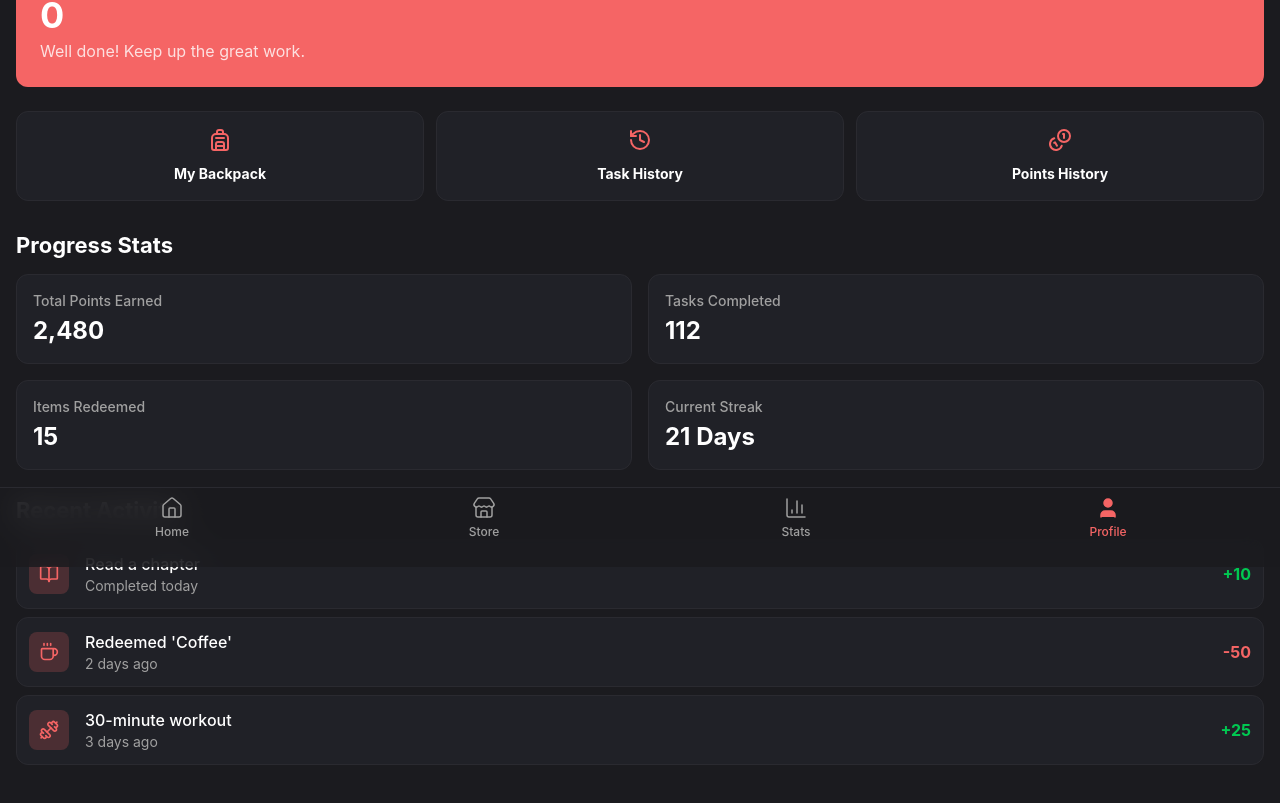
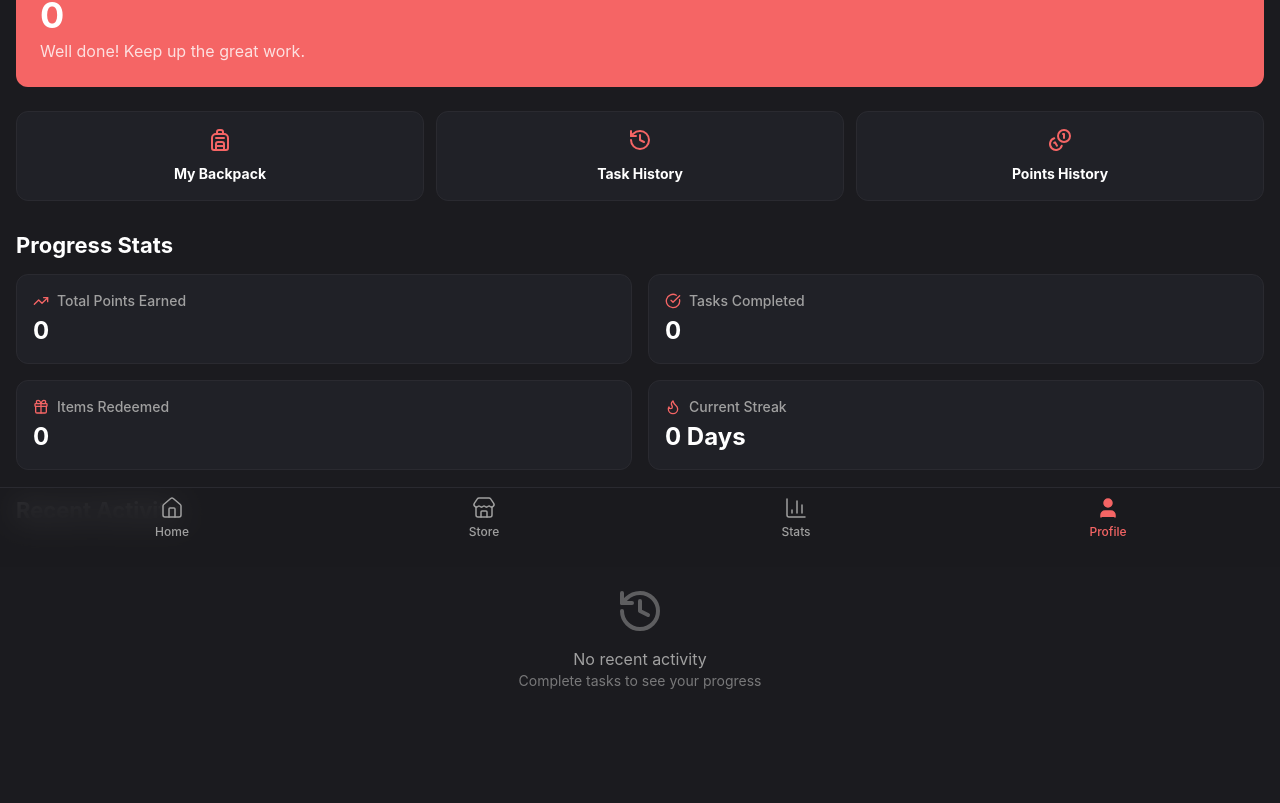
Before and after one commit to ruinb0wman/exp1, a React (Vite) app: page /profile in a window 1280 px wide. Shown: the part 233-1036 px from the top of the page. Built offline with nearby package versions, Linux system fonts and the light colour scheme; the HTML template or start-up script is replaced by a standard one.

Commit message:
implement profile stat

```diff
--- /dev/null
+++ b/src/hooks/useProfileStats.ts
@@ -0,0 +1,231 @@
+import { useState, useCallback, useEffect } from 'react';
+import { getDB } from '@/db';
+import type { PointsHistory } from '@/db/types';
+import { getPointsStats } from '@/db/services/pointsHistoryService';
+import { getTaskStatistics } from '@/db/services/taskService';
+import { getRewardStatistics } from '@/db/services/rewardService';
+
+export interface ProfileStats {
+  totalPointsEarned: number;
+  tasksCompleted: number;
+  itemsRedeemed: number;
+  currentStreak: number;
+}
+
+export interface RecentActivity {
+  id: number;
+  title: string;
+  subtitle: string;
+  points: number;
+  type: 'income' | 'expense';
+  createdAt: string;
+}
+
+interface UseProfileStatsReturn {
+  stats: ProfileStats;
+  recentActivity: RecentActivity[];
+  isLoading: boolean;
+  error: string | null;
+  refresh: () => Promise<void>;
+}
+
+function getActivityTitle(history: PointsHistory, taskTitle?: string, rewardTitle?: string): string {
+  switch (history.type) {
+    case 'task_reward':
+      return taskTitle || '完成任务';
+    case 'task_undo':
+      return taskTitle ? `撤销: ${taskTitle}` : '撤销任务完成';
+    case 'reward_exchange':
+      return rewardTitle ? `兑换: ${rewardTitle}` : '兑换奖励';
+    case 'admin_adjustment':
+      return history.amount > 0 ? '积分调整 (+)' : '积分调整 (-)';
+    default:
+      return '其他操作';
+  }
+}
+
+function getActivitySubtitle(history: PointsHistory): string {
+  const date = new Date(history.createdAt);
+  const now = new Date();
+  const diffMs = now.getTime() - date.getTime();
+  const diffMins = Math.floor(diffMs / 60000);
+  const diffHours = Math.floor(diffMs / 3600000);
+  const diffDays = Math.floor(diffMs / 86400000);
+
+  if (diffMins < 1) return '刚刚';
+  if (diffMins < 60) return `${diffMins} 分钟前`;
+  if (diffHours < 24) return `${diffHours} 小时前`;
+  if (diffDays < 7) return `${diffDays} 天前`;
+  return date.toLocaleDateString('zh-CN', { month: 'short', day: 'numeric' });
+}
+
+async function calculateStreak(userId: number): Promise<number> {
+  const db = getDB();
+
+  // 获取所有已完成的任务实例，按完成时间倒序
+  const instances = await db.taskInstances
+    .where('userId')
+    .equals(userId)
+    .and(i => i.status === 'completed' && i.completedAt !== undefined)
+    .toArray();
+
+  if (instances.length === 0) return 0;
+
+  // 按日期分组统计（本地时间）
+  const completedDates = new Set<string>();
+  instances.forEach(instance => {
+    if (instance.completedAt) {
+      const date = new Date(instance.completedAt);
+      const dateStr = `${date.getFullYear()}-${String(date.getMonth() + 1).padStart(2, '0')}-${String(date.getDate()).padStart(2, '0')}`;
+      completedDates.add(dateStr);
+    }
+  });
+
+  const sortedDates = Array.from(completedDates).sort().reverse();
+  if (sortedDates.length === 0) return 0;
+
+  // 计算连续天数
+  const today = new Date();
+  const todayStr = `${today.getFullYear()}-${String(today.getMonth() + 1).padStart(2, '0')}-${String(today.getDate()).padStart(2, '0')}`;
+
+  const yesterday = new Date(today);
+  yesterday.setDate(yesterday.getDate() - 1);
+  const yesterdayStr = `${yesterday.getFullYear()}-${String(yesterday.getMonth() + 1).padStart(2, '0')}-${String(yesterday.getDate()).padStart(2, '0')}`;
+
+  // 如果今天或昨天没有完成，说明连续中断了
+  if (sortedDates[0] !== todayStr && sortedDates[0] !== yesterdayStr) {
+    return 0;
+  }
+
+  let streak = 1;
+  for (let i = 1; i < sortedDates.length; i++) {
+    const prevDate = new Date(sortedDates[i - 1]);
+    const currDate = new Date(sortedDates[i]);
+
+    prevDate.setHours(0, 0, 0, 0);
+    currDate.setHours(0, 0, 0, 0);
+
+    const diffDays = (prevDate.getTime() - currDate.getTime()) / (1000 * 60 * 60 * 24);
+
+    if (diffDays === 1) {
+      streak++;
+    } else {
+      break;
+    }
+  }
+
+  return streak;
+}
+
+export function useProfileStats(userId: number | null): UseProfileStatsReturn {
+  const [stats, setStats] = useState<ProfileStats>({
+    totalPointsEarned: 0,
+    tasksCompleted: 0,
+    itemsRedeemed: 0,
+    currentStreak: 0,
+  });
+  const [recentActivity, setRecentActivity] = useState<RecentActivity[]>([]);
+  const [isLoading, setIsLoading] = useState(false);
+  const [error, setError] = useState<string | null>(null);
+
+  const fetchStats = useCallback(async () => {
+    if (!userId) {
+      setStats({
+        totalPointsEarned: 0,
+        tasksCompleted: 0,
+        itemsRedeemed: 0,
+        currentStreak: 0,
+      });
+      setRecentActivity([]);
+      return;
+    }
+
+    setIsLoading(true);
+    setError(null);
+
+    try {
+      const db = getDB();
+
+      // 获取积分统计（所有时间范围）
+      const startDate = '1970-01-01T00:00:00.000Z';
+      const endDate = new Date().toISOString();
+      const pointsStats = await getPointsStats(userId, startDate, endDate);
+
+      // 获取任务统计
+      const taskStats = await getTaskStatistics(userId);
+
+      // 获取奖励统计
+      const rewardStats = await getRewardStatistics(userId);
+
+      // 计算连续天数
+      const streak = await calculateStreak(userId);
+
+      setStats({
+        totalPointsEarned: pointsStats.income,
+        tasksCompleted: taskStats.completed,
+        itemsRedeemed: rewardStats.used,
+        currentStreak: streak,
+      });
+
+      // 获取最近20条积分历史记录
+      const historyRecords = await db.pointsHistory
+        .where('userId')
+        .equals(userId)
+        .reverse()
+        .sortBy('createdAt');
+
+      const recent20 = historyRecords.slice(0, 20);
+
+      // 获取关联的任务和奖励标题
+      const activityItems: RecentActivity[] = await Promise.all(
+        recent20.map(async (history): Promise<RecentActivity> => {
+          let taskTitle: string | undefined;
+          let rewardTitle: string | undefined;
+
+          if (history.relatedEntityId) {
+            if (history.type === 'task_reward' || history.type === 'task_undo') {
+              const instance = await db.taskInstances.get(history.relatedEntityId);
+              if (instance) {
+                const template = await db.taskTemplates.get(instance.templateId);
+                taskTitle = template?.title;
+              }
+            } else if (history.type === 'reward_exchange') {
+              const instance = await db.rewardInstances.get(history.relatedEntityId);
+              if (instance) {
+                const template = await db.rewardTemplates.get(instance.templateId);
+                rewardTitle = template?.title;
+              }
+            }
+          }
+
+          return {
+            id: history.id!,
+            title: getActivityTitle(history, taskTitle, rewardTitle),
+            subtitle: getActivitySubtitle(history),
+            points: history.amount,
+            type: history.amount > 0 ? 'income' : 'expense',
+            createdAt: history.createdAt,
+          };
+        })
+      );
+
+      setRecentActivity(activityItems);
+    } catch (err) {
+      setError(err instanceof Error ? err.message : '加载数据失败');
+    } finally {
+      setIsLoading(false);
+    }
+  }, [userId]);
+
+  useEffect(() => {
+    fetchStats();
+  }, [fetchStats]);
+
+  return {
+    stats,
+    recentActivity,
+    isLoading,
+    error,
+    refresh: fetchStats,
+  };
+}
--- a/src/pages/Profile.tsx
+++ b/src/pages/Profile.tsx
@@ -1,7 +1,8 @@
 import { useEffect } from "react";
-import { Settings, Backpack, History, Coins, BookOpen, Coffee, Dumbbell } from "lucide-react";
+import { Settings, Backpack, History, Coins, TrendingUp, CheckCircle, Gift, Flame, RotateCcw } from "lucide-react";
 import { useNavigate } from "react-router";
 import { useUserStore } from "@/store";
+import { useProfileStats } from "@/hooks/useProfileStats";
 
 const quickActions = [
   { icon: Backpack, label: "My Backpack", path: "/backpack" },
@@ -9,49 +10,56 @@ const quickActions = [
   { icon: Coins, label: "Points History", path: "/points-history" },
 ];
 
-const stats = [
-  { label: "Total Points Earned", value: "2,480" },
-  { label: "Tasks Completed", value: "112" },
-  { label: "Items Redeemed", value: "15" },
-  { label: "Current Streak", value: "21 Days" },
-];
-
-const recentActivity = [
-  {
-    id: 1,
-    icon: BookOpen,
-    title: "Read a chapter",
-    subtitle: "Completed today",
-    points: "+10",
-    positive: true,
-  },
-  {
-    id: 2,
-    icon: Coffee,
-    title: "Redeemed 'Coffee'",
-    subtitle: "2 days ago",
-    points: "-50",
-    positive: false,
-  },
-  {
-    id: 3,
-    icon: Dumbbell,
-    title: "30-minute workout",
-    subtitle: "3 days ago",
-    points: "+25",
-    positive: true,
-  },
-];
+// 图标映射：根据活动类型选择合适的图标
+function getActivityIcon(_type: string, title: string) {
+  if (title.includes('兑换')) {
+    return { component: Gift, color: '#f56565' };
+  }
+  if (title.includes('撤销')) {
+    return { component: RotateCcw, color: '#6b6b6b' };
+  }
+  return { component: CheckCircle, color: '#48bb78' };
+}
 
 export function Profile() {
   const navigate = useNavigate();
-  const { user, initUser, isLoading } = useUserStore();
+  const { user, initUser, isLoading: userLoading } = useUserStore();
+  const { stats, recentActivity, isLoading: statsLoading } = useProfileStats(user?.id ?? null);
 
   useEffect(() => {
-    if (!user && !isLoading) {
+    if (!user && !userLoading) {
       initUser();
     }
-  }, [user, isLoading, initUser]);
+  }, [user, userLoading, initUser]);
+
+  const isLoading = userLoading || statsLoading;
+
+  const formatNumber = (num: number) => {
+    return num.toLocaleString('en-US');
+  };
+
+  const statsConfig = [
+    {
+      label: "Total Points Earned",
+      value: formatNumber(stats.totalPointsEarned),
+      icon: TrendingUp,
+    },
+    {
+      label: "Tasks Completed",
+      value: formatNumber(stats.tasksCompleted),
+      icon: CheckCircle,
+    },
+    {
+      label: "Items Redeemed",
+      value: formatNumber(stats.itemsRedeemed),
+      icon: Gift,
+    },
+    {
+      label: "Current Streak",
+      value: `${stats.currentStreak} Days`,
+      icon: Flame,
+    },
+  ];
 
   return (
     <div className="min-h-screen pb-24 bg-background">
@@ -116,16 +124,19 @@ export function Profile() {
       </h2>
       <div className="p-4 pt-0">
         <div className="grid grid-cols-2 gap-4">
-          {stats.map((stat) => (
+          {statsConfig.map((stat) => (
             <div
               key={stat.label}
               className="rounded-xl bg-surface p-4 border border-border"
             >
-              <p className="text-text-secondary text-sm font-medium mb-1">
+              <div className="flex items-center gap-2 mb-1">
+                <stat.icon className="w-4 h-4 text-primary" />
+                <p className="text-text-secondary text-sm font-medium">
                   {stat.label}
                 </p>
+              </div>
               <p className="text-text-primary text-2xl font-bold">
-                {stat.value}
+                {isLoading ? "-" : stat.value}
               </p>
             </div>
           ))}
@@ -137,16 +148,52 @@ export function Profile() {
         Recent Activity
       </h2>
       <div className="flex flex-col px-4 gap-2 pb-8">
-        {recentActivity.map((activity) => (
+        {isLoading ? (
+          // 加载状态
+          Array.from({ length: 3 }).map((_, index) => (
+            <div
+              key={index}
+              className="flex items-center gap-4 rounded-xl bg-surface p-3 border border-border animate-pulse"
+            >
+              <div className="w-10 h-10 shrink-0 rounded-lg bg-surface-light" />
+              <div className="flex-1 space-y-2">
+                <div className="h-4 bg-surface-light rounded w-3/4" />
+                <div className="h-3 bg-surface-light rounded w-1/2" />
+              </div>
+              <div className="h-4 bg-surface-light rounded w-12" />
+            </div>
+          ))
+        ) : recentActivity.length === 0 ? (
+          // 空状态
+          <div className="flex flex-col items-center justify-center py-12 text-text-secondary">
+            <History className="w-12 h-12 mb-3 opacity-50" />
+            <p className="text-base">No recent activity</p>
+            <p className="text-sm opacity-70">Complete tasks to see your progress</p>
+          </div>
+        ) : (
+          // 活动列表
+          recentActivity.map((activity) => {
+            const iconInfo = getActivityIcon(activity.type, activity.title);
+            const IconComponent = iconInfo.component;
+            return (
               <div
                 key={activity.id}
                 className="flex items-center gap-4 rounded-xl bg-surface p-3 border border-border"
               >
-            <div className="w-10 h-10 shrink-0 rounded-lg bg-primary/20 text-primary flex items-center justify-center">
-              <activity.icon className="w-5 h-5" />
+                <div
+                  className="w-10 h-10 shrink-0 rounded-lg flex items-center justify-center"
+                  style={{
+                    backgroundColor: activity.type === 'income' ? 'rgba(72, 187, 120, 0.2)' : 'rgba(245, 101, 101, 0.2)',
+                    color: activity.type === 'income' ? '#48bb78' : '#f56565'
+                  }}
+                >
+                  <IconComponent
+                    className="w-5 h-5"
+                    color={activity.type === 'income' ? '#48bb78' : '#f56565'}
+                  />
                 </div>
-            <div className="flex-1">
-              <p className="text-text-primary font-medium">
+                <div className="flex-1 min-w-0">
+                  <p className="text-text-primary font-medium truncate">
                     {activity.title}
                   </p>
                   <p className="text-text-secondary text-sm">
@@ -154,16 +201,18 @@ export function Profile() {
                   </p>
                 </div>
                 <p
-              className={`font-bold ${
-                activity.positive
+                  className={`font-bold shrink-0 ${
+                    activity.type === 'income'
                       ? "text-green-500"
                       : "text-primary"
                   }`}
                 >
-              {activity.points}
+                  {activity.points > 0 ? `+${activity.points}` : activity.points}
                 </p>
               </div>
-        ))}
+            );
+          })
+        )}
       </div>
     </div>
   );
```
Lines whose indentation alone changed are shown as unchanged.
